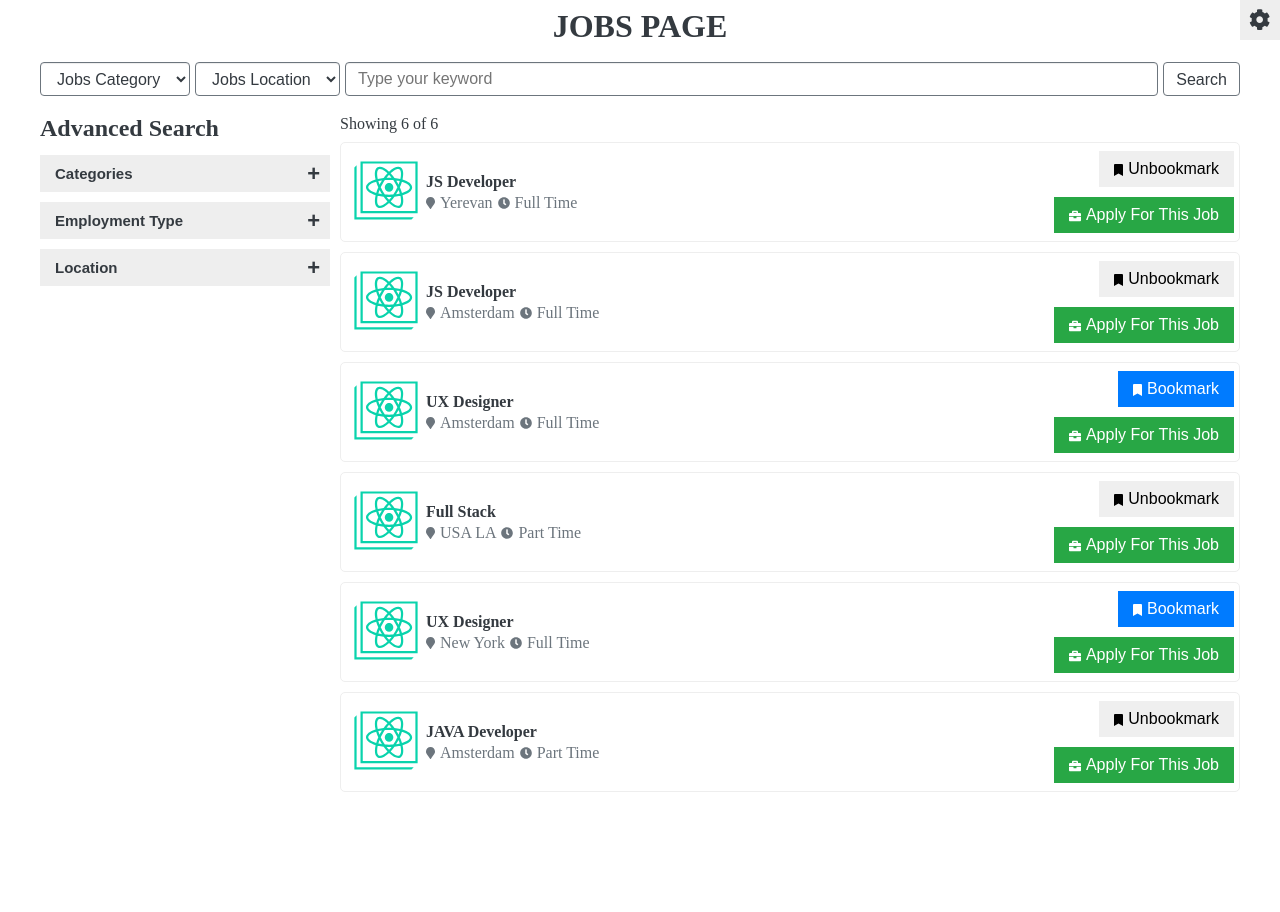
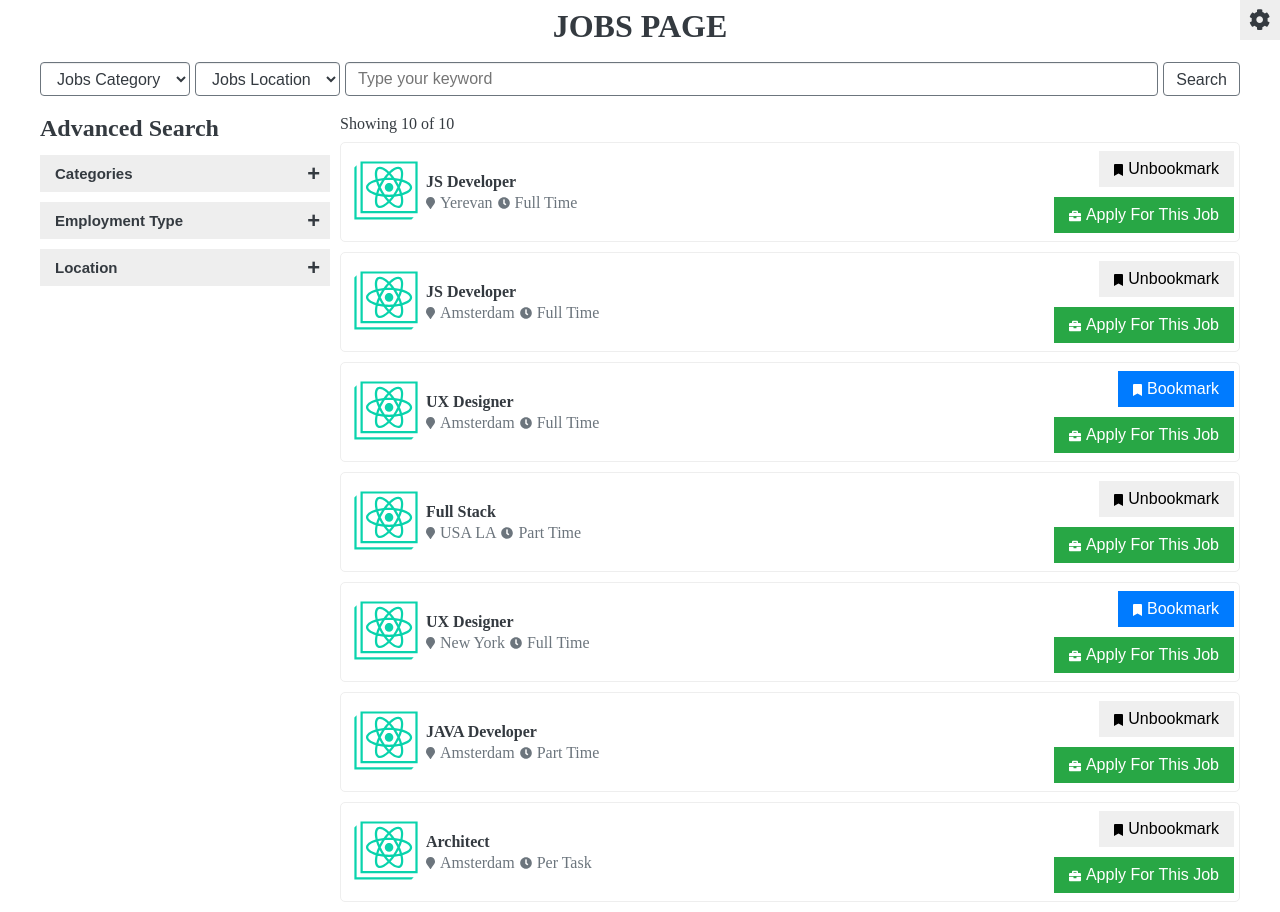
Before and after one commit to mikayelzarafyan/react-app, a React (Create React App) app: page / in a window 1280 px wide. Shown: the top 912 px of the page. Before the commit the page ends 812 px from the top, so only its background shows below. Built offline with nearby package versions, Linux system fonts and the light colour scheme.

Commit message:
implement db operations

```diff
--- a/package.json
+++ b/package.json
@@ -6,6 +6,7 @@
     "@fortawesome/fontawesome-svg-core": "^1.2.25",
     "@fortawesome/free-solid-svg-icons": "^5.11.2",
     "@fortawesome/react-fontawesome": "^0.1.4",
+    "idb": "^4.0.4",
     "node-sass": "^4.12.0",
     "react": "^16.10.0",
     "react-color": "^2.17.3",
--- a/src/components/ColorBox.js
+++ b/src/components/ColorBox.js
@@ -29,6 +29,7 @@ class ColorBox extends React.Component {
         Object.entries(colors).map(color => {
             document.documentElement.style
                 .setProperty(`--${color[0]}-color`, color[1]);
+            return color;
         });
 
         window.addEventListener('click', (event) => {
--- a/src/components/JobsWrapper.js
+++ b/src/components/JobsWrapper.js
@@ -2,15 +2,7 @@ import React from 'react';
 import JobsList from './JobsList';
 import Filters from './Filters';
 import AdvancedSearch from './AdvancedSearch';
-
-const JOBS =  [
-    {id: 1, category: 'programming', price: '$20', bookmarked: true, name: 'JS Developer', location: 'yerevan', type: 'full'},
-    {id: 2, category: 'programming', price: '$50', bookmarked: true, name: 'JS Developer', location: 'amsterdam', type: 'full'},
-    {id: 3, category: 'design', price: '$30', bookmarked: false, name: 'UX Designer', location: 'amsterdam', type: 'full'},
-    {id: 4, category: 'programming', price: '$50', bookmarked: true, name: 'Full Stack', location: 'usaLa', type: 'part'},
-    {id: 5, category: 'design', price: '$30', bookmarked: false, name: 'UX Designer', location: 'usaNewYork', type: 'full'},
-    {id: 6, category: 'programming', price: '$20', bookmarked: true, name: 'JAVA Developer', location: 'amsterdam', type: 'part'}
-];
+import { DBOperations, JOBS } from '../services/DBService';
 
 class JobsWrapper extends React.Component {
     constructor(props) {
@@ -19,7 +11,7 @@ class JobsWrapper extends React.Component {
         this.handleFilter = this.handleFilter.bind(this);
         this.handleAdvancedFilter = this.handleAdvancedFilter.bind(this);
         this.state = {
-            jobs: JOBS,
+            jobs: [],
             filterLocation: 'all',
             filterCategory: 'all',
             filterSearch: '',
@@ -27,6 +19,18 @@ class JobsWrapper extends React.Component {
             selectedLocation: [],
             selectedTypes: [],
         };
+
+        this._getAllJobs();
+    }
+
+    /**
+     * Get All Jobs From Index Db
+     * @private
+     */
+    _getAllJobs() {
+        DBOperations.getAll().then(async jobs => {
+            await this.setState({ jobs: jobs })
+        });
     }
 
     /**
@@ -37,9 +41,10 @@ class JobsWrapper extends React.Component {
     handleBookmark(id, e) {
         let jobs = this.state.jobs;
 
-        jobs.map((item) => {
+        jobs.map(async (item) => {
             if(item.id === id) {
                 item.bookmarked = !item.bookmarked;
+                await DBOperations.set(item);
             }
 
             return item;
--- a/src/components/filters/Select.js
+++ b/src/components/filters/Select.js
@@ -1,5 +1,4 @@
 import React from 'react';
-import JobItem from "../JobsList";
 
 class Select extends React.Component {
     handleFilter(e) {
--- /dev/null
+++ b/src/services/DBService.js
@@ -0,0 +1,64 @@
+import { openDB } from 'idb';
+
+const DATABASE_NAME = 'RAJOBS';
+const DATABASE_VERSION = 1;
+const JOBS =  [
+    {id: 1, category: 'programming', price: '$20', bookmarked: true, name: 'JS Developer', location: 'yerevan', type: 'full'},
+    {id: 2, category: 'programming', price: '$50', bookmarked: true, name: 'JS Developer', location: 'amsterdam', type: 'full'},
+    {id: 3, category: 'design', price: '$30', bookmarked: false, name: 'UX Designer', location: 'amsterdam', type: 'full'},
+    {id: 4, category: 'programming', price: '$50', bookmarked: true, name: 'Full Stack', location: 'usaLa', type: 'part'},
+    {id: 5, category: 'design', price: '$30', bookmarked: false, name: 'UX Designer', location: 'usaNewYork', type: 'full'},
+    {id: 6, category: 'programming', price: '$20', bookmarked: true, name: 'JAVA Developer', location: 'amsterdam', type: 'part'},
+    {id: 7, category: 'architecture', price: '$30', bookmarked: true, name: 'Architect', location: 'amsterdam', type: 'per'},
+    {id: 8, category: 'programming', price: '$50', bookmarked: true, name: 'C# Developer', location: 'usaNewYork', type: 'full'},
+    {id: 9, category: 'architecture', price: '$60', bookmarked: true, name: 'Architect Building', location: 'yerevan', type: 'per'},
+    {id: 10, category: 'programming', price: '$60', bookmarked: true, name: '.Net Developer', location: 'amsterdam', type: 'part'}
+];
+
+const dbPromise = openDB(DATABASE_NAME, DATABASE_VERSION, {
+    upgrade(db) {
+        if (!db.objectStoreNames.contains('jobs')) { // if there's no "jobs" store
+            const store = db.createObjectStore('jobs', {keyPath: 'id', autoIncrement: true});
+            for (let job of JOBS) {
+                store.add({
+                    id: job.id,
+                    category: job.category,
+                    price: job.price,
+                    bookmarked: job.bookmarked,
+                    name: job.name,
+                    location: job.location,
+                    type: job.type,
+                });
+            }
+        }
+    },
+});
+
+const DBOperations = {
+    async getAll() {
+        return (await dbPromise).getAll('jobs');
+    },
+    async get(key) {
+        let tx = (await dbPromise).transaction("jobs", "readwrite");
+        let store = tx.objectStore("jobs");
+        return store.get(key);
+    },
+    async set(val) {
+        let tx = (await dbPromise).transaction("jobs", "readwrite");
+        let store = tx.objectStore("jobs");
+        return store.put(val);
+    },
+    async delete(key) {
+        let tx = (await dbPromise).transaction("jobs", "readwrite");
+        let store = tx.objectStore("jobs");
+        return store.delete(key);
+    },
+    async clear() {
+        return (await dbPromise).clear('jobs');
+    },
+};
+
+export {
+    JOBS,
+    DBOperations
+}
--- a/src/utils/constants.js
+++ b/src/utils/constants.js
@@ -1,4 +1,5 @@
 const CATEGORIES = [
+    {key: "architecture", value: "Architecture"},
     {key: "programming", value: 'Programming'},
     {key: "design", value: 'Design'},
 ];
```
Also changed, not shown: 2 other files (tests, documents, lock files or other folders).
